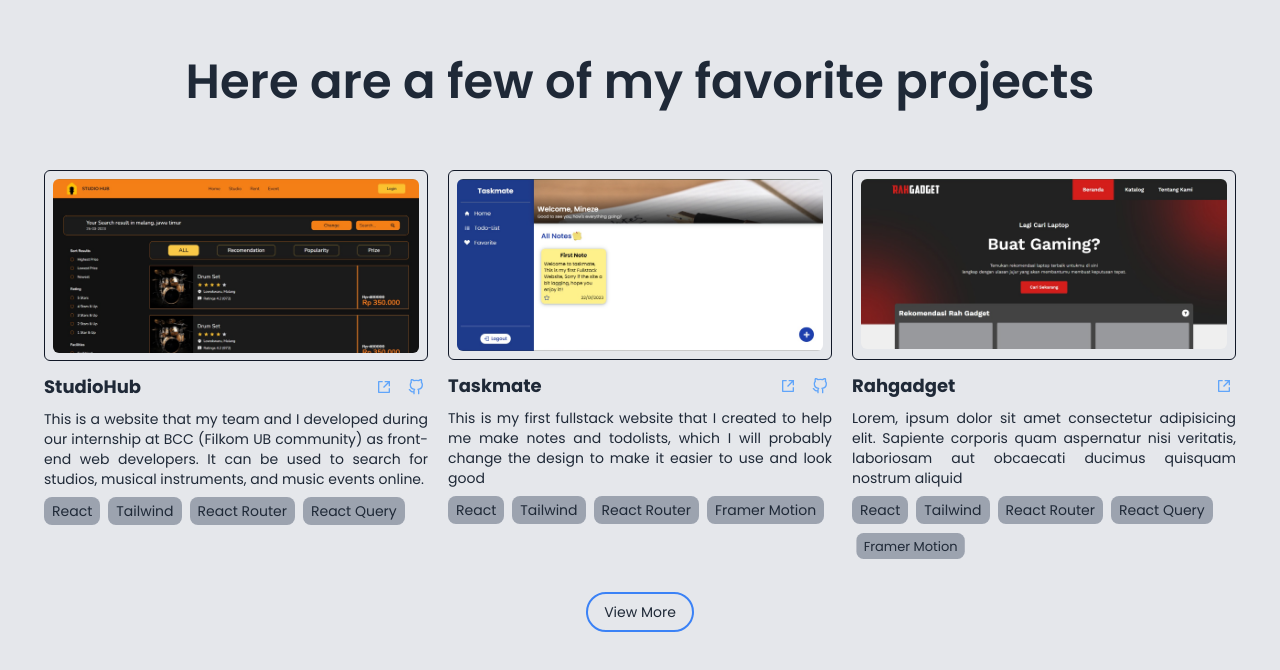
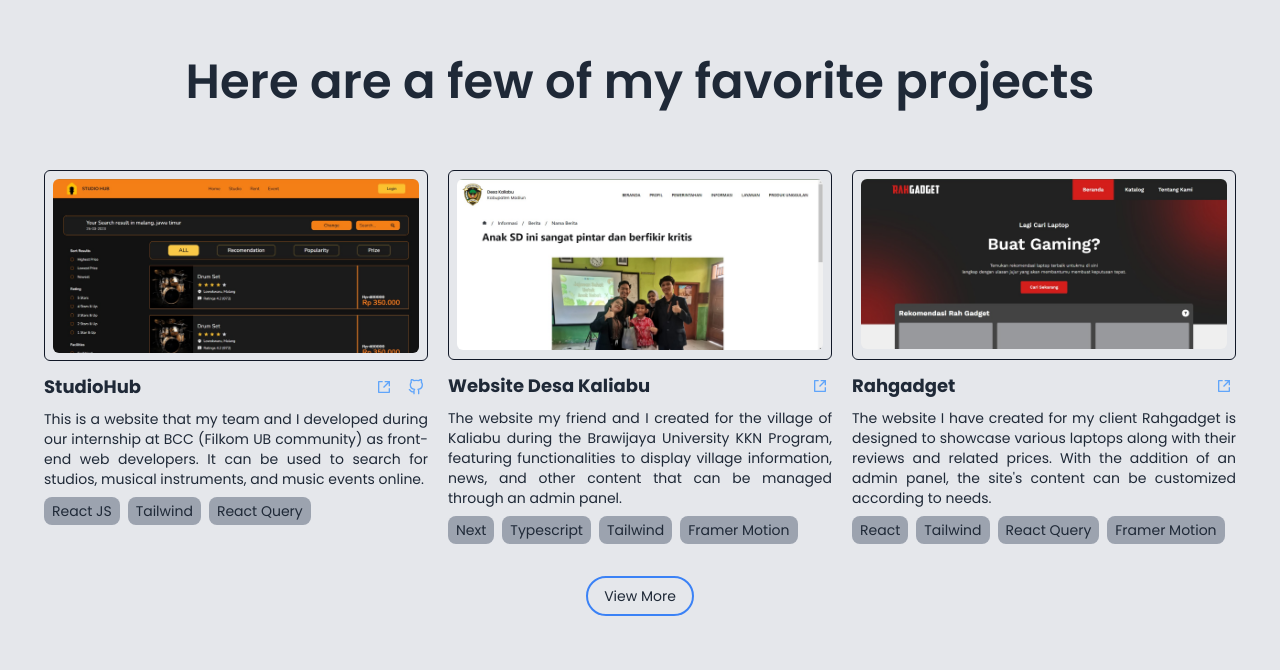
Before and after one commit to Minezee/Portofolio, a React (Vite) app: page / in a window 1280 px wide. Shown: the part 1418-2088 px from the top of the page. Built offline with nearby package versions, Linux system fonts and the light colour scheme.

Commit message:
add new projects desc and update about

```diff
--- a/src/assets/data/project.js
+++ b/src/assets/data/project.js
@@ -6,59 +6,56 @@ export const project = [
         img: studiohub,
         desc: "This is a website that my team and I developed during our internship at BCC (Filkom UB community) as front-end web developers. It can be used to search for studios, musical instruments, and music events online.",
         tech: [
-            "React",
+            "React JS",
             "Tailwind",
-            "React Router",
             "React Query",
         ],
         github: "https://github.com/Minezee/StudioHub",
         web: "https://studiohub.vercel.app/"
     },
     {
+        name: "Website Desa Kaliabu",
+        img: kaliabu,
+        desc: "The website my friend and I created for the village of Kaliabu during the Brawijaya University KKN Program, featuring functionalities to display village information, news, and other content that can be managed through an admin panel.",
+        tech: [
+            "Next",
+            "Typescript",
+            "Tailwind",
+            "Framer Motion",
+        ],
+        web: "https://www.kaliabu-madiun.com/u/home"
+    },
+    {
+        name: "Rahgadget",
+        img: rahgadget,
+        desc: "The website I have created for my client Rahgadget is designed to showcase various laptops along with their reviews and related prices. With the addition of an admin panel, the site's content can be customized according to needs.",
+        tech: [
+            "React",
+            "Tailwind",
+            "React Query",
+            "Framer Motion",
+        ],
+        web: "https://rahgadget.vercel.app/"
+    },
+    {
         name: "Taskmate",
         img: taskmate,
         desc: "This is my first fullstack website that I created to help me make notes and todolists, which I will probably change the design to make it easier to use and look good",
         tech: [
-            "React",
+            "React JS",
             "Tailwind",
-            "React Router",
             "Framer Motion",
         ],
         github: "https://github.com/Minezee/taskmate",
         web: "https://taskmates.vercel.app/"
     },
     {
-        name: "Rahgadget",
-        img: rahgadget,
-        desc: "Lorem, ipsum dolor sit amet consectetur adipisicing elit. Sapiente corporis quam aspernatur nisi veritatis, laboriosam aut obcaecati ducimus quisquam nostrum aliquid",
-        tech: [
-            "React",
-            "Tailwind",
-            "React Router",
-            "React Query",
-            "Framer Motion",
-        ],
-        web: "https://rahgadget.vercel.app/"
-    },
-    {
-        name: "Website Desa Kaliabu",
-        img: kaliabu,
-        desc: "Lorem, ipsum dolor sit amet consectetur adipisicing elit. Sapiente corporis quam aspernatur nisi veritatis, laboriosam aut obcaecati ducimus quisquam nostrum aliquid",
-        tech: [
-            "Next Js",
-            "Tailwind",
-            "Framer Motion",
-        ],
-        web: "https://www.kaliabu-madiun.com/u/home"
-    },
-    {
         name: "Your Anime List",
         img: animeList,
         desc: "This is Anime List Website, you can search anime or manga, watch anime trailer, and get anime small information, There also group anime by popularity and more",
         tech: [
-            "React",
+            "React JS",
             "Tailwind",
-            "React Router",
             "Redux",
         ],
         github: "https://github.com/Minezee/YourAnimeList",
@@ -69,9 +66,8 @@ export const project = [
         img: lyriks,
         desc: "This is my first react, redux, and tailwind project that i learn by watching tutorial at youtube and the design is 100% following the video. (Not Responsive yet)",
         tech: [
-            "React",
+            "React JS",
             "Tailwind",
-            "React Router",
             "Redux",
         ],
         web: "https://lyriksss.netlify.app/"
@@ -81,9 +77,8 @@ export const project = [
         img: kulinerKita,
         desc: "This is a website that I created to fulfill my final project and also to learn firebase auth by google, and all data uses dummy data. (Not Responsive yet)",
         tech: [
-            "React",
+            "React JS",
             "Tailwind",
-            "React Router",
             "Firebase",
         ],
         github: "https://github.com/Minezee/KulinerKita",
--- a/src/components/About.jsx
+++ b/src/components/About.jsx
@@ -18,7 +18,7 @@ const navMenu = [
     },
 ];
 
-const AboutMe = ({setVisible}) => {
+const AboutMe = ({ setVisible }) => {
     const [aniVisible, setAniVisible] = useState(false)
     return (
         <section className="flex flex-col-reverse md:flex-row flex-wrap md:items-center gap-10 md:gap-24 md:px-10">
@@ -62,7 +62,7 @@ const AboutMe = ({setVisible}) => {
                     >
                         My name is Nauval Fahreza Attamimi, I'm from indonesia and now i'm
                         learning React as a Front-end developer. I'm learning React by
-                        self-exploration because it feels fun for me to do this. I'm a 3rd
+                        self-exploration because it feels fun for me to do this and i also do a freelance project. I'm a 5th
                         semester student at Brawijaya University majoring in Informatics
                         Engineering who have a lot of interest in front-end developers
                         especially on websites and currently exploring React.
@@ -75,8 +75,9 @@ const AboutMe = ({setVisible}) => {
                         duration: 0.5,
                         delay: 1.5,
                     }}
-                    href="https://drive.google.com/file/d/10AaCPRv6s_g_yuaiqrvIWNmsm7kL7x_k/view?usp=share_link"
+                    href="https://drive.google.com/file/d/1AlpX7rDojPiO3MpBDvbI-K6GDxMf2Jqm/view?usp=sharing"
                     className="button"
+                    target="_blank"
                 >
                     My Resume
                 </motion.a>
@@ -89,14 +90,16 @@ const AboutMe = ({setVisible}) => {
     );
 }
 
-const Skills = ({setVisible}) => {
+const Skills = ({ setVisible }) => {
     const tech = skill.slice(0, 3);
     return (
         <section className="flex flex-col md:flex-row gap-10 px-4">
+            <div className="max-w-sm md:w-[350px]">
                 <motion.img
-            animate={{scale: [0, 1]}}
-            transition={{duration: 1}}
-            src={people} alt="" className="max-w-sm md:w-[350px] md:h-[350px]" />
+                    animate={{ scale: [0, 1] }}
+                    transition={{ duration: 1 }}
+                    src={people} alt="" className="max-w-sm md:w-[350px]" />
+            </div>
             <div>
                 <TypeAnimation
                     sequence={[
@@ -107,11 +110,10 @@ const Skills = ({setVisible}) => {
                     wrapper="h3"
                     className="text-4xl font-bold w-[87%]"
                 />
-                {/* <h3 className="text-4xl font-bold w-[87%]">These are some of the technologies I use frequently</h3> */}
                 <motion.div
                     className="flex flex-row flex-wrap mt-4 gap-5 justify-center"
-                animate={{opacity: [0, 100]}}
-                transition={{duration: 1, delay: 4}}>
+                    animate={{ opacity: [0, 100] }}
+                    transition={{ duration: 1, delay: 4 }}>
                     {tech.map((skill) => (
                         <div className="mt-4 w-[30%]" key={skill.name}>
                             <img src={skill.img} alt="" className="h-16" />
```
Lines whose indentation alone changed are shown as unchanged.
